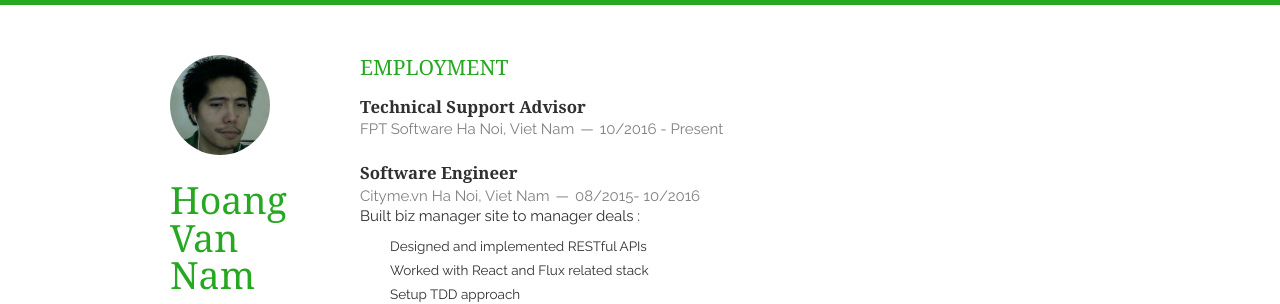
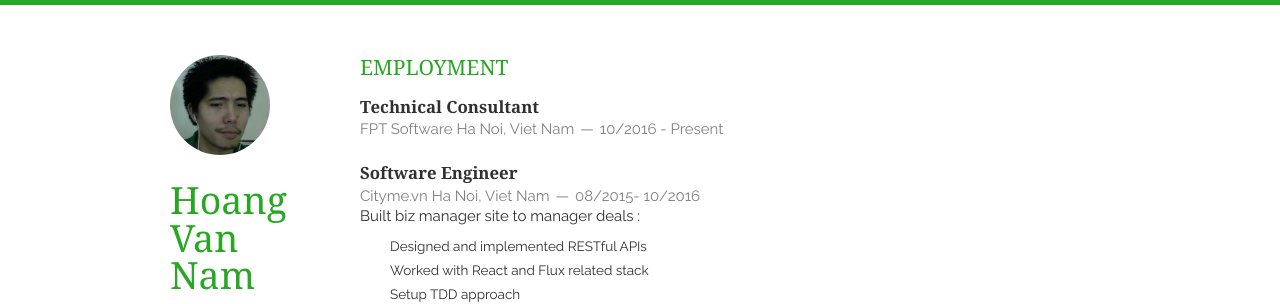
Before and after one commit to particle4dev/blog.particle4dev.com, a Jekyll site: the page built from cv.md, in a window 1280 px wide. Shown: the top 304 px of the page. Built offline with Jekyll 4.4.1, drawn with Linux system fonts in a browser that asks for light colours; nearby versions of some CDN libraries.

Commit message:
change job title

```diff
--- a/_includes/cv/employment.html
+++ b/_includes/cv/employment.html
@@ -2,7 +2,7 @@
     <h1>Employment</h1>
     <article>
         <header>
-            <h1>Technical Support Advisor</h1>
+            <h1>Technical Consultant</h1>
             <span>FPT Software <address>Ha Noi, Viet Nam</address><time>10/2016 - Present</time></span>
         </header>
     </article>
```
